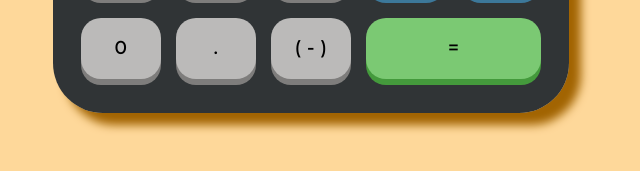
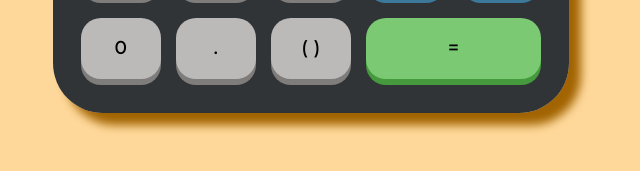
Before and after one commit to AnOrdinaryUsername/Calculator, a plain HTML site: page index.html in a window 1280 px wide. Shown: the part 625-796 px from the top of the page, 329-969 px from the left. Drawn offline with Linux system fonts and the light colour scheme.

Commit message:
Replace negative button with parentheses

```diff
--- a/index.html
+++ b/index.html
@@ -59,7 +59,7 @@
               <button id="3" class="left-buttons btn-2 btn-2b">3</button>
               <button id="0" class="left-buttons btn-2 btn-2b">0</button>
               <button id="decimal" class="left-buttons btn-2 btn-2b">.</button>
-              <button id="negative" class="left-buttons btn-2 btn-2b">( - )</button>
+              <button id="parentheses" class="left-buttons btn-2 btn-2b">( )</button>
               <button id="squared" class="right-buttons btn-2 btn-2b">x<sup>2</sup></button>
               <button id="reciprocal" class="right-buttons btn-2 btn-2b">x<sup>-1</sup></button>
               <button id="exponent" class="right-buttons btn-2 btn-2b">^</button>
```
